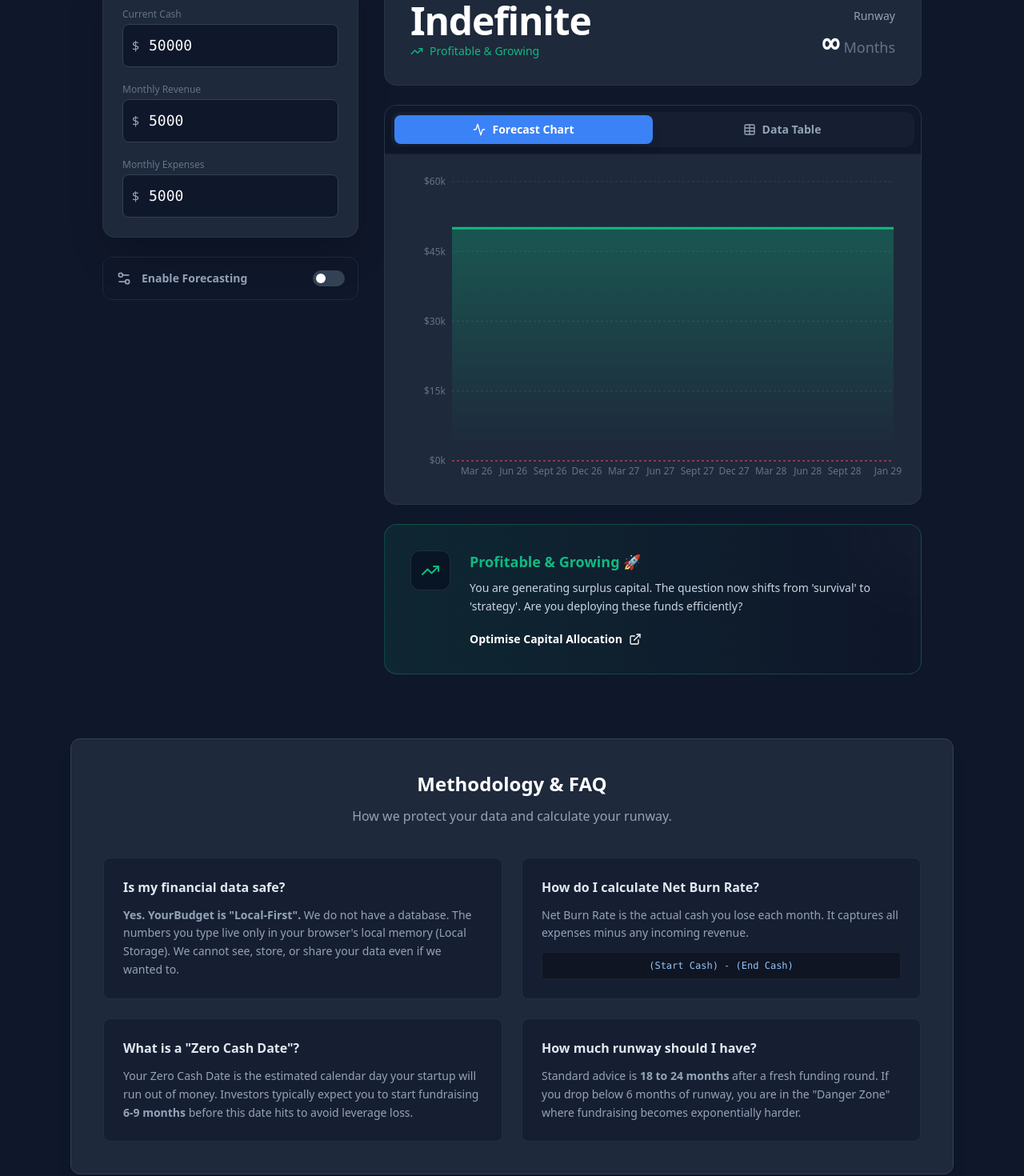
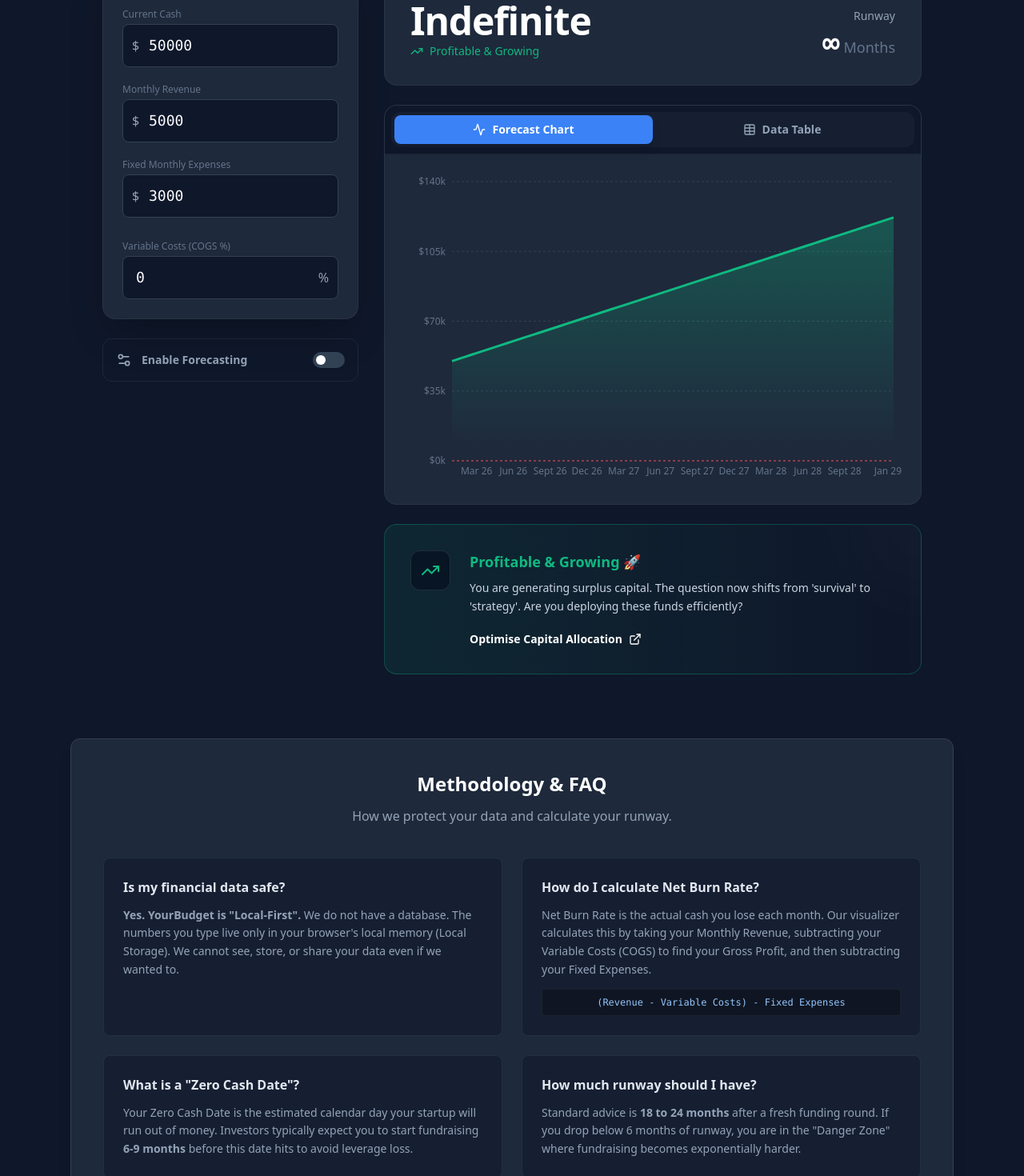
Before and after one commit to sheridan-runs/yourbudget, a React (Vite) app: page / in a window 1280 px wide. Shown: the part 288-1758 px from the top of the page at 80% size. Built offline with nearby package versions, Linux system fonts and the light colour scheme.

Commit message:
Update App.tsx

```diff
--- a/src/App.tsx
+++ b/src/App.tsx
@@ -6,7 +6,9 @@ function App() {
   // --- State: Core Financials ---
   const [cash, setCash] = useState<number>(50000);
   const [revenue, setRevenue] = useState<number>(5000);
-  const [expenses, setExpenses] = useState<number>(5000);
+  // NEW: Split expenses into Fixed and Variable
+  const [fixedExpenses, setFixedExpenses] = useState<number>(3000);
+  const [cogsPercentage, setCogsPercentage] = useState<number>(0);
 
   // --- Scenario State ---
   const [showScenarios, setShowScenarios] = useState<boolean>(false);
@@ -42,7 +44,9 @@ function App() {
           currentRevenue = currentRevenue * (1 + (growthRate / 100));
       }
 
-      const currentTotalExpenses = expenses + (isActiveHire ? newHireCost : 0);
+      // NEW: Calculate dynamic COGS based on this month's revenue
+      const currentCogs = currentRevenue * (cogsPercentage / 100);
+      const currentTotalExpenses = fixedExpenses + currentCogs + (isActiveHire ? newHireCost : 0);
       const currentNet = currentRevenue - currentTotalExpenses;
 
       data.push({
@@ -83,11 +87,15 @@ function App() {
       endsProfitable,
       chartData: data
     };
-  }, [cash, revenue, expenses, growthRate, growthStartMonth, newHireCost, hireStartMonth, showScenarios]);
+  // UPDATED: Added fixedExpenses and cogsPercentage to dependency array
+  }, [cash, revenue, fixedExpenses, cogsPercentage, growthRate, growthStartMonth, newHireCost, hireStartMonth, showScenarios]);
 
   const getAdvice = () => {
+    // NEW: Calculate true starting expenses for the advice logic
+    const initialTotalExpenses = fixedExpenses + (revenue * (cogsPercentage / 100));
+
     // 1. Profitable Today
-    if (revenue >= expenses) return {
+    if (revenue >= initialTotalExpenses) return {
       borderColor: "border-finance-green/30",
       bgGradient: "from-finance-green/10 to-transparent",
       iconColor: "text-finance-green",
@@ -96,7 +104,7 @@ function App() {
       cta: "Optimise Capital Allocation"
     };
 
-    // 2. J-Curve (Burning today, but recovered later) - NEW LOGIC
+    // 2. J-Curve (Burning today, but recovered later)
     if (runwayMonths === Infinity && endsProfitable) return {
       borderColor: "border-finance-blue/30",
       bgGradient: "from-finance-blue/10 to-transparent",
@@ -150,7 +158,6 @@ function App() {
         </div>
         <div className="hidden md:block text-right">
            <div className="text-xs uppercase tracking-widest text-slate-500 mb-1">Built by</div>
-           {/* UPDATED: Added 'me' to the rel attribute below */}
            <a
              href="https://sheridanjamieson.com"
              target="_blank"
@@ -185,12 +192,29 @@ function App() {
                   <input type="number" value={revenue} onChange={(e) => setRevenue(Number(e.target.value))} className="w-full bg-slate-900 border border-slate-700 rounded-lg py-3 pl-8 pr-4 text-white focus:outline-none focus:border-finance-green transition-colors font-mono text-lg" />
                 </div>
               </div>
+
+              {/* NEW: Fixed Expenses Input */}
               <div className="group">
-                <label className="block text-xs text-slate-500 mb-1 group-focus-within:text-finance-red transition-colors">Monthly Expenses</label>
+                <label className="block text-xs text-slate-500 mb-1 group-focus-within:text-finance-red transition-colors">Fixed Monthly Expenses</label>
                 <div className="relative">
                   <span className="absolute left-3 top-1/2 -translate-y-1/2 text-slate-400">$</span>
-                  <input type="number" value={expenses} onChange={(e) => setExpenses(Number(e.target.value))} className="w-full bg-slate-900 border border-slate-700 rounded-lg py-3 pl-8 pr-4 text-white focus:outline-none focus:border-finance-red transition-colors font-mono text-lg" />
+                  <input type="number" value={fixedExpenses} onChange={(e) => setFixedExpenses(Number(e.target.value))} className="w-full bg-slate-900 border border-slate-700 rounded-lg py-3 pl-8 pr-4 text-white focus:outline-none focus:border-finance-red transition-colors font-mono text-lg" />
                 </div>
+              </div>
+
+              {/* NEW: Variable Costs / COGS % Input */}
+              <div className="group pt-2">
+                <label className="block text-xs text-slate-500 mb-1 group-focus-within:text-yellow-500 transition-colors">Variable Costs (COGS %)</label>
+                <div className="relative">
+                  <input type="number" value={cogsPercentage} onChange={(e) => setCogsPercentage(Number(e.target.value))} className="w-full bg-slate-900 border border-slate-700 rounded-lg py-3 pl-4 pr-8 text-white focus:outline-none focus:border-yellow-500 transition-colors font-mono text-lg" />
+                  <span className="absolute right-3 top-1/2 -translate-y-1/2 text-slate-400">%</span>
+                </div>
+                {/* Dynamic Helper Text */}
+                {cogsPercentage > 0 && (
+                  <p className="mt-2 text-xs text-finance-green font-medium animate-in fade-in">
+                    Leaves a {100 - cogsPercentage}% Gross Profit Margin
+                  </p>
+                )}
               </div>
             </div>
           </div>
@@ -253,7 +277,7 @@ function App() {
                  <div className="text-sm text-slate-400 mb-1 flex items-center gap-2"><Calendar className="w-4 h-4" /> Zero Cash Date</div>
 
                  {/* --- LOGIC LEVEL 1: Title & Status --- */}
-                 {revenue >= expenses ? (
+                 {revenue >= (fixedExpenses + (revenue * (cogsPercentage / 100))) ? (
                     // CASE 1: Profitable NOW
                     <>
                        <div className="text-3xl md:text-5xl font-bold text-white tracking-tight">Indefinite</div>
@@ -290,7 +314,7 @@ function App() {
                 <div className={`text-4xl font-mono font-bold ${runwayMonths < 6 && runwayMonths !== Infinity ? 'text-finance-red' : 'text-white'}`}>
 
                   {/* Logic: Show Infinity IF (Profitable OR J-Curve). Else show "36+" or Number */}
-                  {(revenue >= expenses || (runwayMonths === Infinity && endsProfitable))
+                  {(revenue >= (fixedExpenses + (revenue * (cogsPercentage / 100))) || (runwayMonths === Infinity && endsProfitable))
                     ? '∞'
                     : (runwayMonths > 36 ? '36+' : runwayMonths.toFixed(1))}
 
@@ -386,14 +410,14 @@ function App() {
               </p>
             </div>
 
-            {/* Card 2: Net Burn */}
+            {/* NEW: Card 2: Net Burn (Updated for COGS) */}
             <div className="bg-slate-900/50 rounded-lg border border-slate-700/50 p-6 hover:border-blue-500/30 transition-colors">
               <h3 className="text-slate-200 font-bold mb-3">How do I calculate Net Burn Rate?</h3>
               <p className="text-sm text-slate-400 leading-relaxed">
-                Net Burn Rate is the actual cash you lose each month. It captures all expenses minus any incoming revenue.
+                Net Burn Rate is the actual cash you lose each month. Our visualizer calculates this by taking your Monthly Revenue, subtracting your Variable Costs (COGS) to find your Gross Profit, and then subtracting your Fixed Expenses.
               </p>
               <code className="block mt-3 text-xs bg-black/30 p-2 rounded text-blue-300 font-mono text-center border border-white/5">
-                (Start Cash) - (End Cash)
+                (Revenue - Variable Costs) - Fixed Expenses
               </code>
             </div>
 
```
